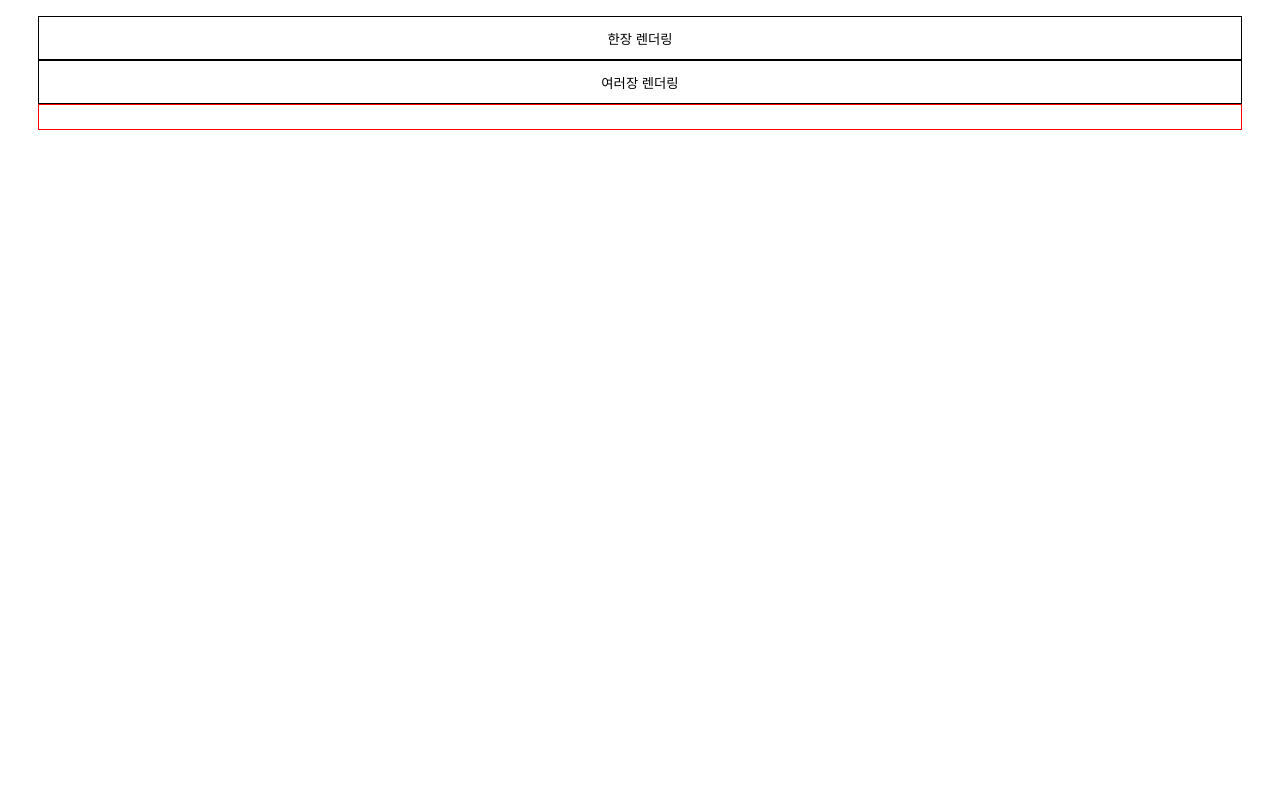
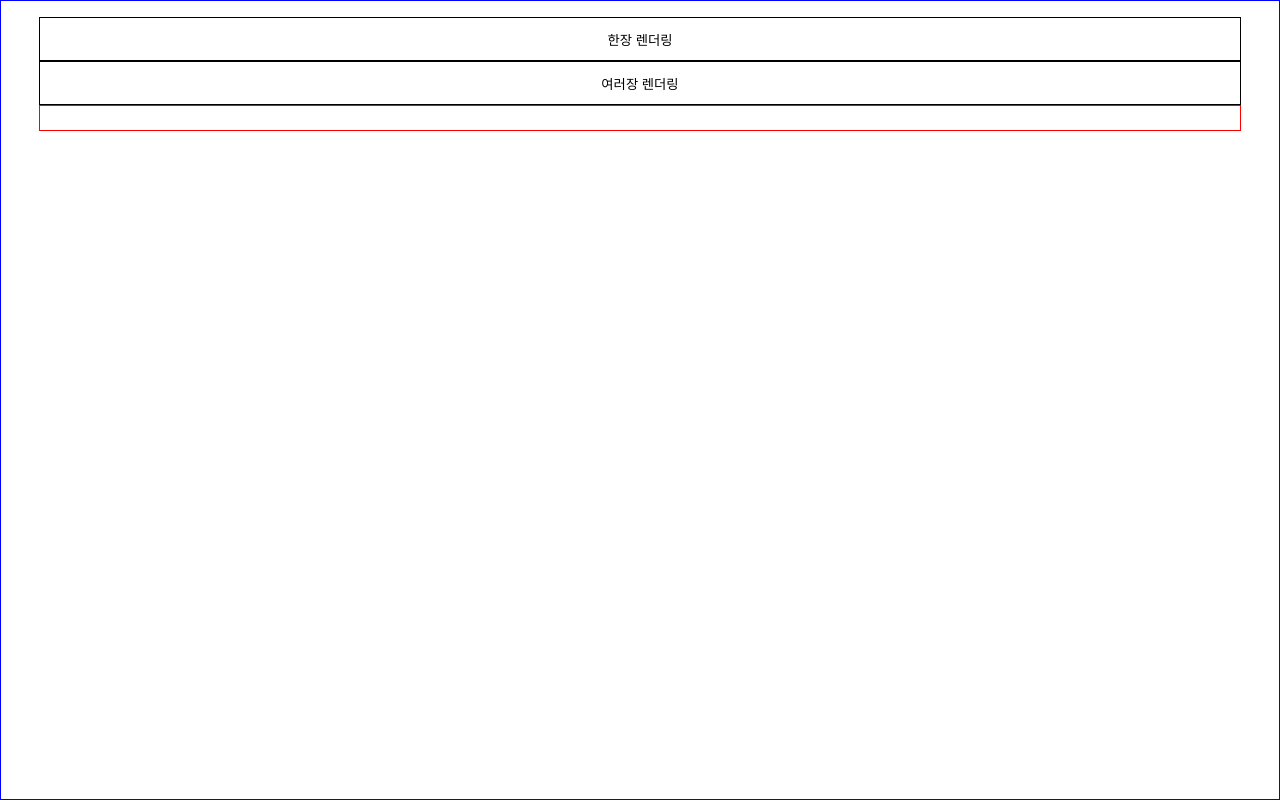
Before and after one commit to dkpark10/simple-editor, a Next.js app: page /editor2 in a window 1280 px wide. Built offline with nearby package versions, Linux system fonts and the light colour scheme.

Commit message:
fix: 외부 컨테이너 클릭 시 포커스 가도록 수정

```diff
--- a/src/components/editor2.tsx
+++ b/src/components/editor2.tsx
@@ -134,7 +134,10 @@ export default function Editor2() {
 
   return (
     <>
-      <main className={styles["container"]}>
+      <main
+        onClick={() => editorElementRef.current[editorElementRow].focus()}
+        className={styles["container"]}
+      >
         <div className={styles["btn-container"]}>
           <button className={styles["test-btn"]} onClick={onClick()}>
             한장 렌더링
--- a/src/styles/editor.module.scss
+++ b/src/styles/editor.module.scss
@@ -1,5 +1,7 @@
 .container {
   padding: 2vh 3vw;
+  border: 1px solid blue;
+  height: 100vh;
 }
 
 .content {
```
